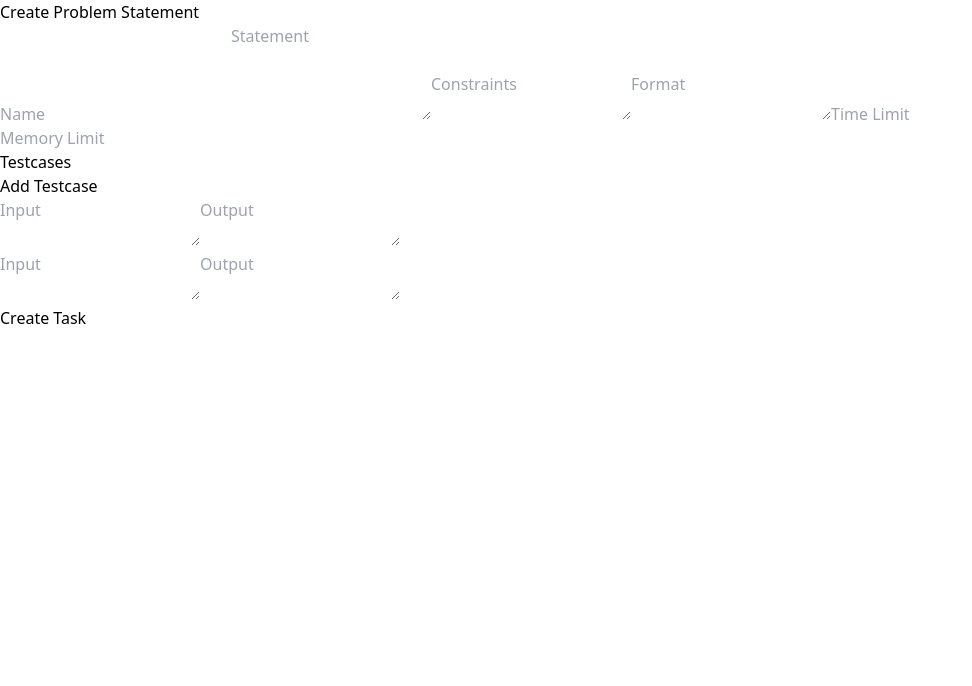
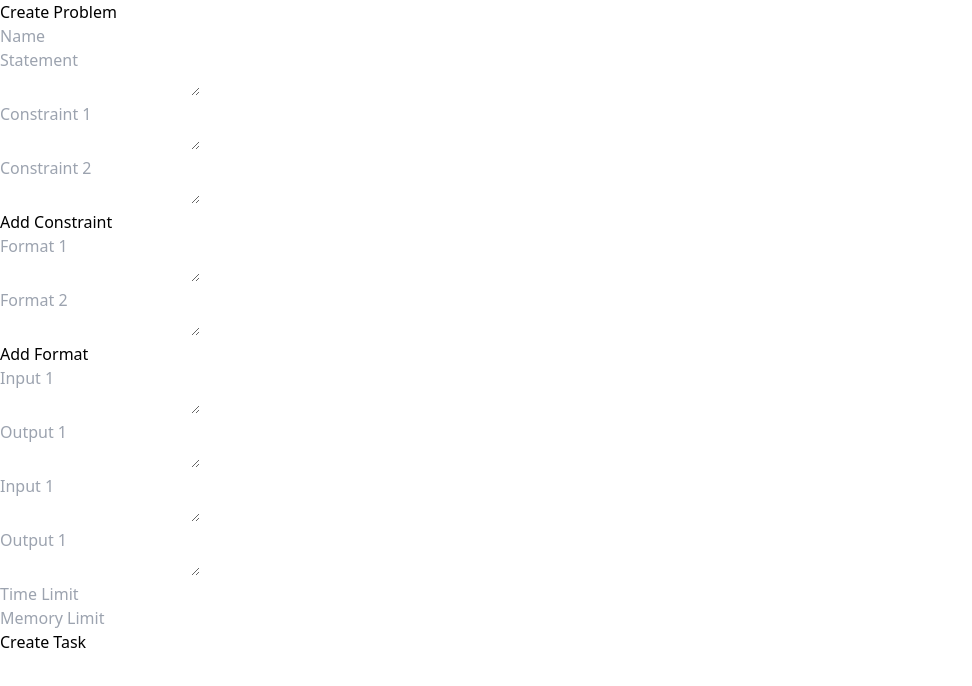
Before and after one commit to Coder2264/Online-Judge-Project, a React (Vite) app in the folder frontend/: page /taskAdmin in a window 1280 px wide. Shown: the top 686 px of the page, without its empty margins (0-972 px from the left). Built offline with nearby package versions, Linux system fonts and the light colour scheme.

Commit message:
Task Creation feature added

```diff
--- a/frontend/src/pages/CreateTask.jsx
+++ b/frontend/src/pages/CreateTask.jsx
@@ -3,14 +3,21 @@ import { useNavigate } from 'react-router-dom';
 import axios from 'axios';
 
 function CreateTask() {
+  const instance = axios.create({
+    withCredentials: true,
+    headers: { 'Access-Control-Allow-Origin': '*' },
+    credentials: 'include',
+  })
+
   const [data, setData] = useState({
     name: "",
     statement: "",
-    constraints: [],
-    format: [],
+    constraints: ["", ""],
+    format: ["", ""],
+    testcases: [{ input: [""], output: [""] }, { input: [""], output: [""] }],
+    tag: [],
     timeLimit: "",
-    memoryLimit: "",
-    testcases: [{ input: '', output: '' }, { input: '', output: '' }]
+    memoryLimit: ""
   });
 
   const navigate = useNavigate();
@@ -18,110 +25,173 @@ function CreateTask() {
   const createTask = async (e) => {
     e.preventDefault();
     console.log(data);
+
     try {
-      await axios.post("http://localhost:3000/api/v1/tasks/", data)
-        .then((res) => {
+      const res = await instance.post("http://localhost:3000/api/v1/tasks/", data);
       console.log(res);
-          alert("Task created successfully");
       navigate("/home");
-        })
-        .catch((error) => {
-          console.log(error);
-          const htmlResponse = error.response.data.message;
-          console.log('Extracted message:', htmlResponse);
-          alert(htmlResponse);
-        });
     } catch (error) {
-      console.log('Axios Error')
       console.log(error);
     }
   }
 
-  const addTestcase = () => {
-    setData(prevData => ({
-      ...prevData,
-      testcases: [...prevData.testcases, { input: '', output: '' }]
-    }));
+  const handleAddConstraint = () => {
+    setData(prevData => {
+      const newConstraints = [...prevData.constraints, ''];
+      return { ...prevData, constraints: newConstraints };
+    });
   };
 
-  const handleTestcaseChange = (index, field, value) => {
+  const handleAddFormat = () => {
+    setData(prevData => {
+      const newFormat = [...prevData.format, ''];
+      return { ...prevData, format: newFormat };
+    });
+  };
+
+  const handleInputChange = (field, value) => {
+    setData(prevData => ({ ...prevData, [field]: value }));
+  };
+
+  const handleArrayChange = (field, index, value) => {
+    setData(prevData => {
+      const newArray = [...prevData[field]];
+      newArray[index] = value;
+      return { ...prevData, [field]: newArray };
+    });
+  };
+
+  const handleTestcaseChange = (testcaseIndex, field, index, value) => {
     setData(prevData => {
       const newTestcases = [...prevData.testcases];
-      newTestcases[index][field] = value.split('\n');
+      newTestcases[testcaseIndex][field][index] = value;
       return { ...prevData, testcases: newTestcases };
     });
   };
 
   return (
-    <div className="container mx-auto px-4">
-  <h1 className="text-4xl font-bold mb-4">Create Problem Statement</h1>
-  <form onSubmit={createTask} className="space-y-4">
+    <div className="flex flex-col items-center justify-center min-h-screen bg-gray-100">
+      <h1 className="mb-5 text-3xl font-bold text-gray-700">Create Problem</h1>
+      <form onSubmit={createTask} className="w-full max-w-lg">
+        <div className="flex flex-wrap -mx-3 mb-6">
+          <div className="w-full px-3">
             <input
+              className="w-full px-4 py-2 leading-tight text-gray-700 bg-white border-2 border-gray-200 rounded appearance-none focus:outline-none focus:bg-white focus:border-purple-500"
               type="text"
               placeholder="Name"
-      value={data.name}
-      onChange={(e) => setData({ ...data, name: e.target.value })}
-      className="w-full p-2 border border-gray-300 rounded"
+              onChange={(e) => handleInputChange('name', e.target.value)}
             />
+          </div>
+        </div>
+
+        <div className="flex flex-wrap -mx-3 mb-6">
+          <div className="w-full px-3">
             <textarea
+              className="w-full px-4 py-2 leading-tight text-gray-700 bg-white border-2 border-gray-200 rounded appearance-none focus:outline-none focus:bg-white focus:border-purple-500"
               placeholder="Statement"
-      value={data.statement}
-      onChange={(e) => setData({ ...data, statement: e.target.value })}
-      className="w-full p-2 border border-gray-300 rounded resize-y"
-      rows="4"
+              onChange={(e) => handleInputChange('statement', e.target.value)}
             />
+          </div>
+        </div>
+
+        {data.constraints.map((constraint, index) => (
+          <div className="flex flex-wrap -mx-3 mb-6 bg-white rounded shadow p-4">
+            <div className="w-full px-3">
               <textarea
-      placeholder="Constraints"
-      value={data.constraints}
-      onChange={(e) => setData({ ...data, constraints: e.target.value })}
-      className="w-full p-2 border border-gray-300 rounded resize-y"
-      rows="2"
+                className="w-full px-4 py-2 leading-tight text-gray-700 bg-white border-2 border-gray-200 rounded appearance-none focus:outline-none focus:bg-white focus:border-purple-500"
+                key={index}
+                placeholder={`Constraint ${index + 1}`}
+                value={constraint}
+                onChange={(e) => handleArrayChange('constraints', index, e.target.value)}
               />
+            </div>
+          </div>
+        ))}
+        <button onClick={handleAddConstraint} className="mb-6 px-4 py-2 font-bold text-white bg-blue-500 rounded hover:bg-blue-700 focus:outline-none focus:shadow-outline">Add Constraint</button>
+
+        {data.format.map((format, index) => (
+          <div className="flex flex-wrap -mx-3 mb-6 bg-white rounded shadow p-4">
+            <div className="w-full px-3">
               <textarea
-      placeholder="Format"
-      value={data.format}
-      onChange={(e) => setData({ ...data, format: e.target.value })}
-      className="w-full p-2 border border-gray-300 rounded resize-y"
-      rows="2"
+                className="w-full px-4 py-2 leading-tight text-gray-700 bg-white border-2 border-gray-200 rounded appearance-none focus:outline-none focus:bg-white focus:border-purple-500"
+                key={index}
+                placeholder={`Format ${index + 1}`}
+                value={format}
+                onChange={(e) => handleArrayChange('format', index, e.target.value)}
               />
+            </div>
+          </div>
+        ))}
+        <button onClick={handleAddFormat} className="mb-6 px-4 py-2 font-bold text-white bg-blue-500 rounded hover:bg-blue-700 focus:outline-none focus:shadow-outline">Add Format</button>
+
+
+        {data.testcases.map((testcase, testcaseIndex) => (
+          <div key={testcaseIndex}>
+            {testcase.input.map((input, index) => (
+              <div className="flex flex-wrap -mx-3 mb-6">
+                <div className="w-full px-3">
+                  <textarea
+                    className="w-full px-4 py-2 leading-tight text-gray-700 bg-white border-2 border-gray-200 rounded appearance-none focus:outline-none focus:bg-white focus:border-purple-500"
+                    key={index}
+                    placeholder={`Input ${index + 1}`}
+                    value={input}
+                    onChange={(e) => handleTestcaseChange(testcaseIndex, 'input', index, e.target.value)}
+                  />
+                </div>
+              </div>
+            ))}
+
+            {testcase.output.map((output, index) => (
+              <div className="flex flex-wrap -mx-3 mb-6">
+                <div className="w-full px-3">
+                  <textarea
+                    className="w-full px-4 py-2 leading-tight text-gray-700 bg-white border-2 border-gray-200 rounded appearance-none focus:outline-none focus:bg-white focus:border-purple-500"
+                    key={index}
+                    placeholder={`Output ${index + 1}`}
+                    value={output}
+                    onChange={(e) => handleTestcaseChange(testcaseIndex, 'output', index, e.target.value)}
+                  />
+                </div>
+              </div>
+            ))}
+          </div>
+        ))}
+
+        <div className="flex flex-wrap -mx-3 mb-6">
+          <div className="w-full px-3">
             <input
+              className="w-full px-4 py-2 leading-tight text-gray-700 bg-white border-2 border-gray-200 rounded appearance-none focus:outline-none focus:bg-white focus:border-purple-500"
               type="text"
               placeholder="Time Limit"
-          value={data.timeLimit}
-          onChange={(e) => setData({ ...data, timeLimit: e.target.value })}
-          className="w-full p-2 border border-gray-300 rounded"
+              onChange={(e) => handleInputChange('timeLimit', e.target.value)}
             />
+          </div>
+        </div>
+
+        <div className="flex flex-wrap -mx-3 mb-6">
+          <div className="w-full px-3">
             <input
+              className="w-full px-4 py-2 leading-tight text-gray-700 bg-white border-2 border-gray-200 rounded appearance-none focus:outline-none focus:bg-white focus:border-purple-500"
               type="text"
               placeholder="Memory Limit"
-          value={data.memoryLimit}
-          onChange={(e) => setData({ ...data, memoryLimit: e.target.value })}
-          className="w-full p-2 border border-gray-300 rounded"
-        />
-        <h2 className="text-2xl font-bold">Testcases</h2>
-        <button type="button" onClick={addTestcase} className="px-4 py-2 bg-blue-500 text-white rounded">Add Testcase</button>
-        {data.testcases.map((testcase, index) => (
-        <div key={index} className="grid grid-cols-2 gap-4">
-            <textarea
-            placeholder="Input"
-            value={testcase.input}
-            onChange={(e) => handleTestcaseChange(index, 'input', e.target.value)}
-            className="w-full p-2 border border-gray-300 rounded resize-y"
-            rows="2"
-            />
-            <textarea
-            placeholder="Output"
-            value={testcase.output}
-            onChange={(e) => handleTestcaseChange(index, 'output', e.target.value)}
-            className="w-full p-2 border border-gray-300 rounded resize-y"
-            rows="2"
+              onChange={(e) => handleInputChange('memoryLimit', e.target.value)}
             />
           </div>
-        ))}
-        <button type="submit" className="px-4 py-2 bg-green-500 text-white rounded">Create Task</button>
+        </div>
+
+        <div className="flex flex-wrap -mx-3 mb-6">
+          <div className="w-full px-3">
+            <button
+              className="w-full px-4 py-2 font-bold text-white bg-purple-500 rounded hover:bg-purple-700 focus:outline-none focus:shadow-outline"
+              type="submit"
+            >
+              Create Task
+            </button>
+          </div>
+        </div>
       </form>
     </div>
-  );
+  )
 }
 
 export default CreateTask;
```
Also changed, not shown: frontend/src/pages/SignUp.jsx (+50 -12 lines), 1 other file (tests, documents, lock files or other folders). Lines whose indentation alone changed are shown as unchanged.
